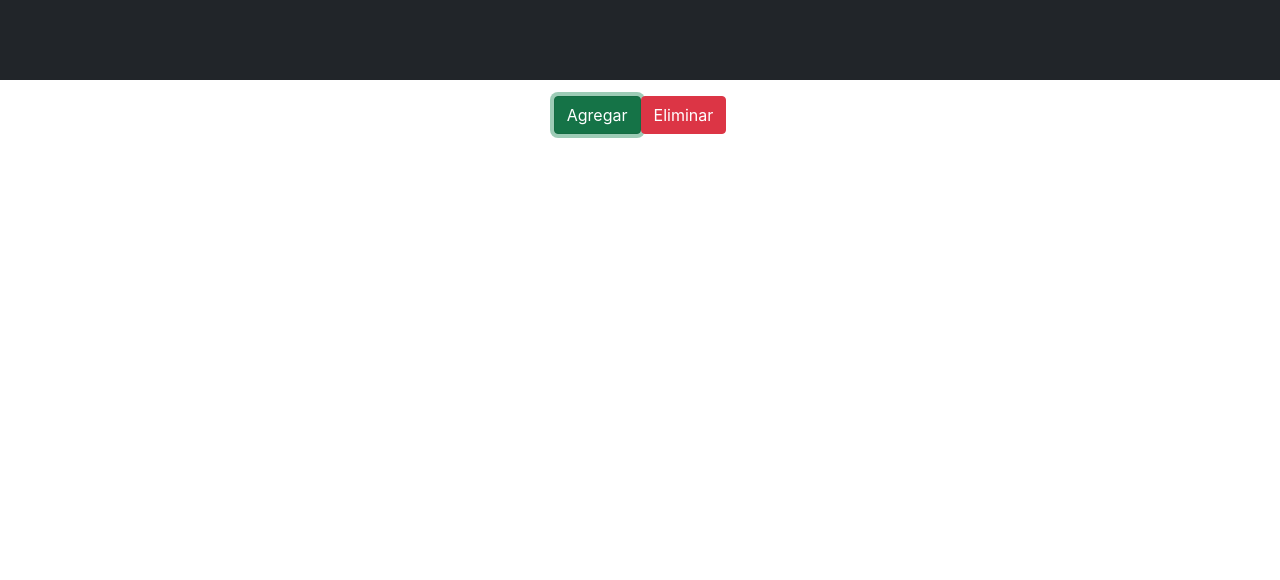
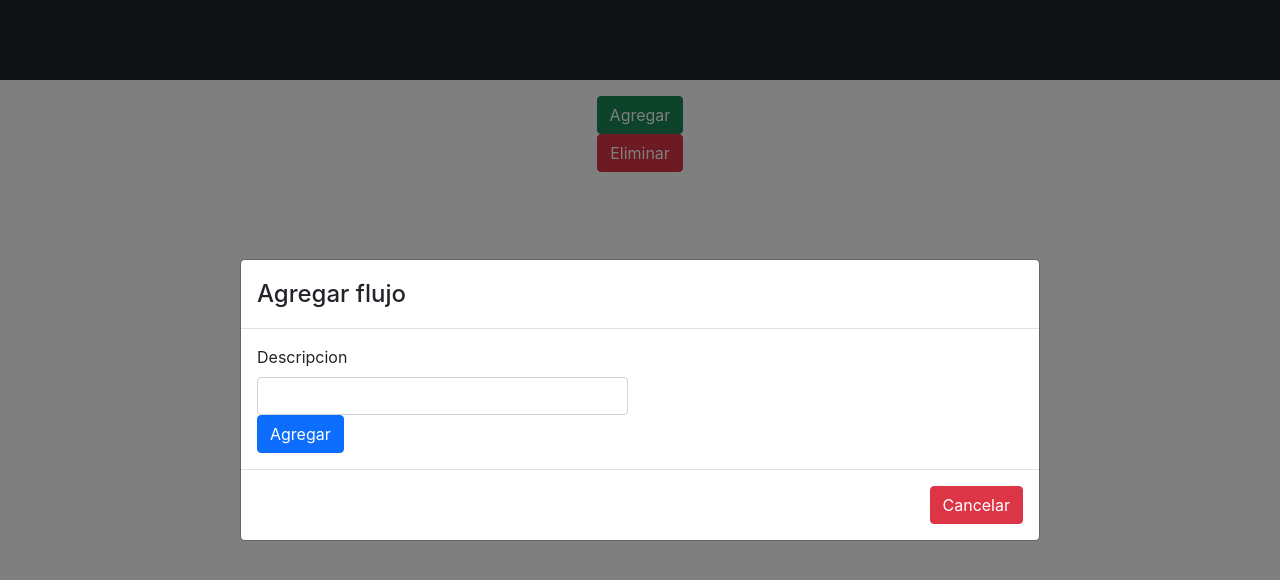
Before and after one commit to arquitectura-construccion/CountCash-FrontEnd, a React (Create React App) app in the folder countcash-frontend/: page /mainpage in a window 1280 px wide. Both pictures are taken after a click on the button "Agregar". Shown: the top 580 px of the page. Built offline with nearby package versions, Linux system fonts and the light colour scheme.

Commit message:
AddFlowModal changes added

```diff
--- a/countcash-frontend/src/AddFlowModal.js
+++ b/countcash-frontend/src/AddFlowModal.js
@@ -4,10 +4,11 @@ import {Modal, Button, Row, Col, Form} from 'react-bootstrap';
 export class AddFlowModal extends Component{
     constructor(props){
         super(props);
+        this.handleSubmit=this.handleSubmit.bind(this);
     }
 
     handleSubmit(event){
-        event.preventdefault();
+        event.preventDefault();
         fetch(process.env.REACT_APP_API+'flow',{
             method:'POST',
             header:{
@@ -39,7 +40,7 @@ export class AddFlowModal extends Component{
                 >
                     <Modal.Header clooseButton>
                         <Modal.Title id="contained-modal-title-vcenter">
-                            Add Flow
+                            Agregar flujo
                         </Modal.Title>
                     </Modal.Header>
                     <Modal.Body>
@@ -47,14 +48,14 @@ export class AddFlowModal extends Component{
                             <Col sm={6}>
                                 <Form onSubmit={this.handleSubmit}>
                                     <Form.Group controlId="FlowName">
-                                        <Form.Label>Flow Name</Form.Label>
+                                        <Form.Label>Descripcion</Form.Label>
                                         <Form.Control type="text" name="FlowName" required
                                         placerholder="FlowName"/>
                                     </Form.Group>
 
                                     <Form.Group>
                                         <Button variant="primary" type="submit">
-                                            Add Flow
+                                            Agregar
                                         </Button>
                                     </Form.Group>
                                 </Form>
@@ -63,7 +64,7 @@ export class AddFlowModal extends Component{
                     </Modal.Body>
                     <Modal.Footer>
                         <Button variant="danger" onClick={this.props.onHide}>
-                            Cancel
+                            Cancelar
                         </Button>
                     </Modal.Footer>
                 </Modal>
--- a/countcash-frontend/src/MainPage.js
+++ b/countcash-frontend/src/MainPage.js
@@ -1,14 +1,29 @@
 import React, {Component} from 'react';
 import {Button} from 'react-bootstrap';
+import { AddFlowModal } from './AddFlowModal';
 import './styles.css';
 
 export class MainPage extends Component{
 
+    constructor(props){
+        super(props);
+        this.state={flows:[], addModalShow:false}
+    }
+
     render(){
+        const {flows}=this.state;
+        let addModalClose=()=>this.setState({addModalShow:false});
         return(
             <div className="text-center p-3">
-            <Button variant = "success btn-agregar">Agregar</Button>
-            <Button variant = "danger btn-eliminar  ">Eliminar</Button>
+            <Button variant = "success btn-agregar"
+            onClick={()=>this.setState({addModalShow:true})}>
+            Agregar</Button>
+
+            <AddFlowModal show={this.state.addModalShow}
+            onHide={addModalClose}/>
+
+            <Button variant = "danger btn-eliminar  ">
+            Eliminar</Button>
             </div>
         );
     }
```
Also changed, not shown: 1 other file (tests, documents, lock files or other folders).
